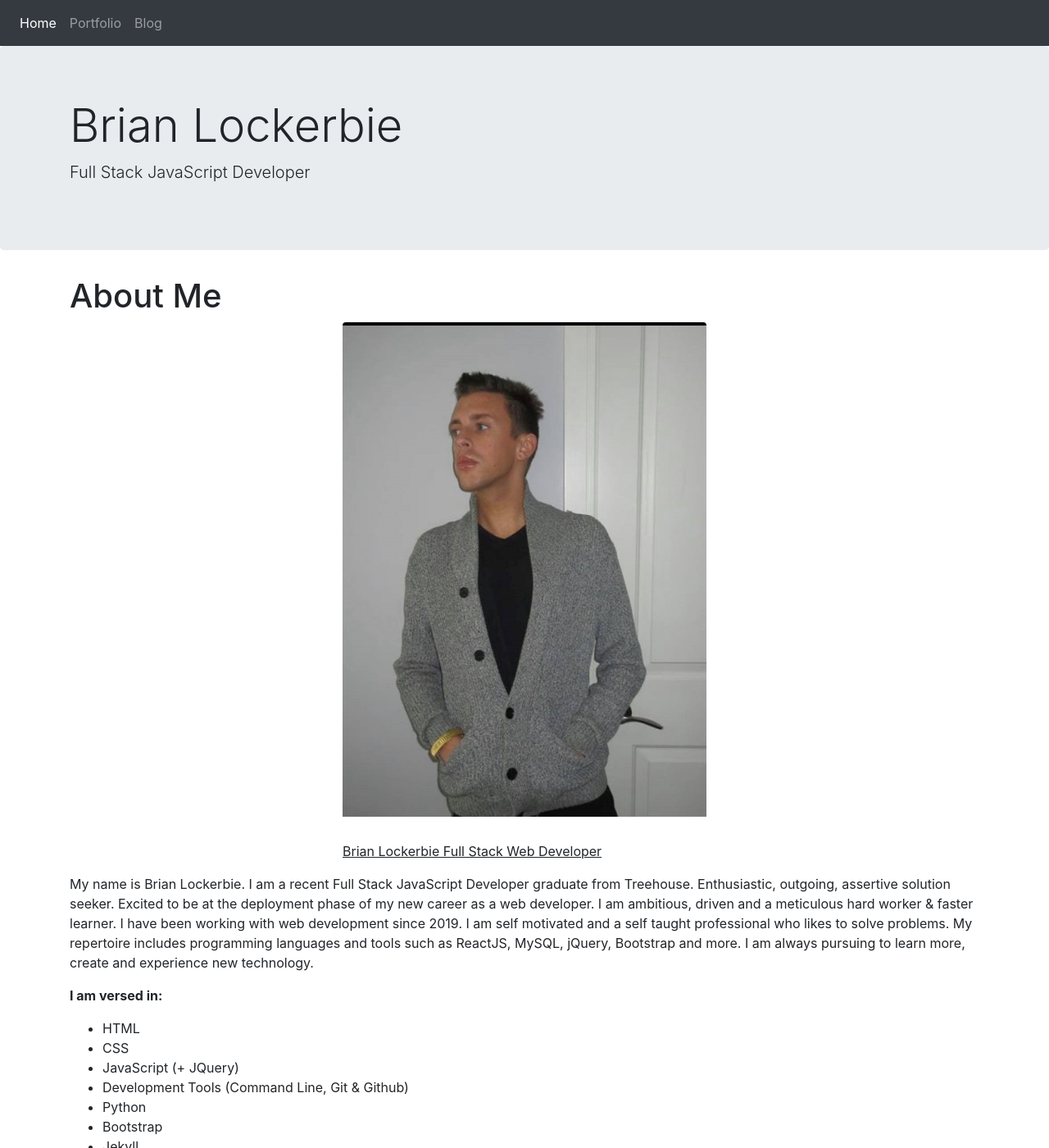
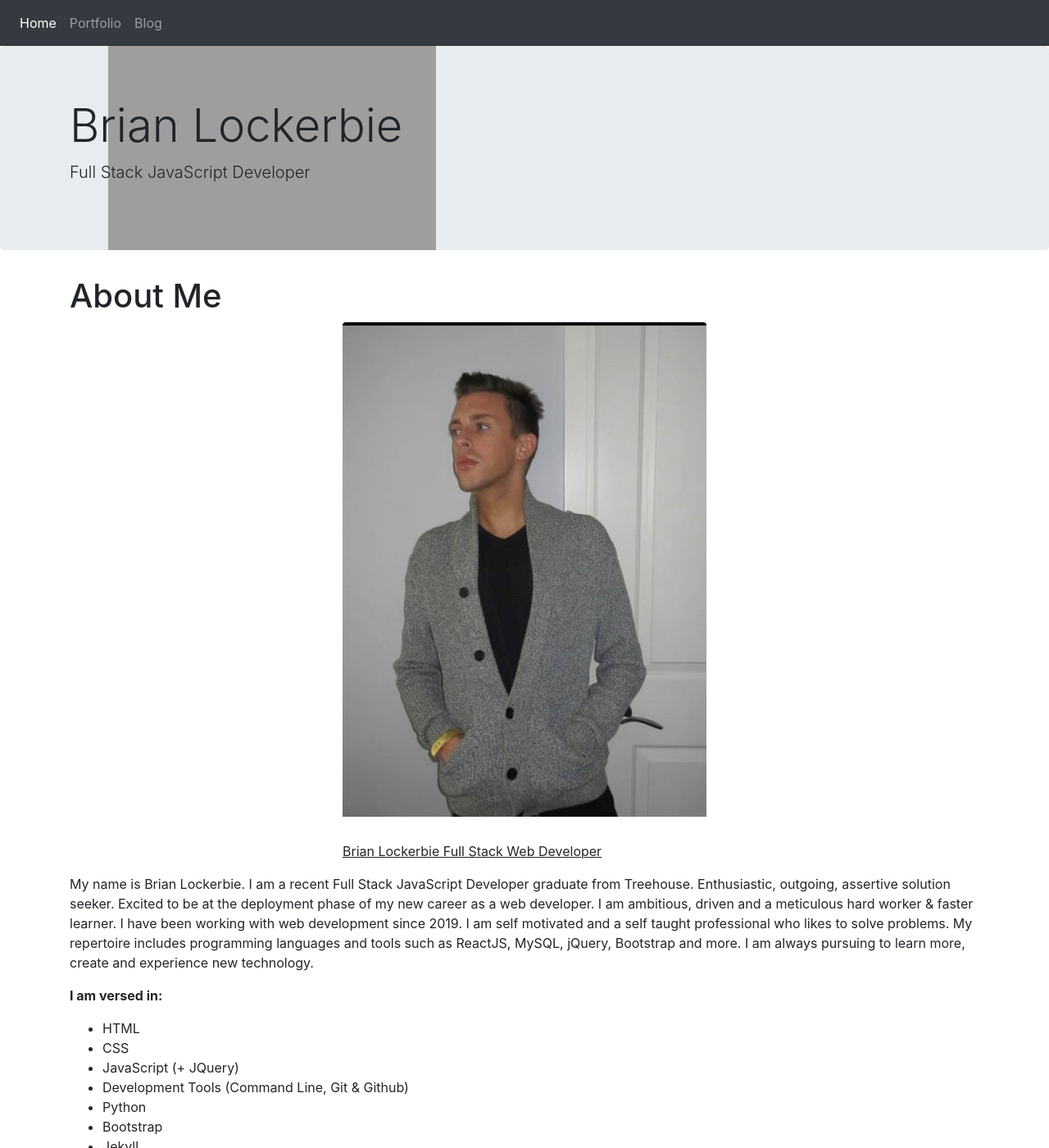
Before and after one commit to brianlockerbie/old-portfolio, a Jekyll site: the page built from index.html, in a window 1280 px wide and 1400 px high. Shown: the whole window at 82% size. Built offline with Jekyll 4.4.1, drawn with Linux system fonts in a browser that asks for light colours; nearby versions of some CDN libraries.

Commit message:
Background

```diff
--- a/_includes/navigation.html
+++ b/_includes/navigation.html
@@ -7,8 +7,8 @@
 		        {% for item in site.data.navigation %}
 	  	        <li class="nav-item">
    			             <a href="{{ site.baseurl }}{{ item.link }}" class="nav-link {% if page.url == item.link %}active {% endif %}{% if page.layout == 'post' and forloop.last == true %}active{% endif %}">{{ item.name }}</a>
-  		        {% endfor %}
-	      </li>
+				</li>
+				{% endfor %}
 	    </ul>
 	    </div>
 </nav>
--- a/_layouts/default.html
+++ b/_layouts/default.html
@@ -18,13 +18,13 @@
 	    </head>
 	    <body>
 		        {% include navigation.html %}
-		        <div class="jumbotron">
+		        <div class="jumbotron background">
 		          <div class="container">
 		            <h1 class="display-4">Brian Lockerbie</h1>
 		            <p class="lead">Full Stack JavaScript Developer</p>
 		          </div>
 		        </div>
-		        <div class="main-content animated fadeIn">
+		        <div class="main-content container animated fadeIn">
 			            <!-- Main Content -->
 			            {{ content }}
 			            <!-- /Main Content -->
--- a/index.html
+++ b/index.html
@@ -2,11 +2,11 @@
 layout: default
 title: Home
 ---
-<div class="container">
+<div>
 		<h1>About Me</h1>
 		<figure>
-			<img src="img/brian.jpg" class="rounded img-fluid mx-auto d-block thumb-nail" alt="Brian Lockerbie.">
-			<figcaption>Brian Lockerbie Full Stack Web Developer</figcaption>
+			    <img src="img/brian.jpg" class="rounded img-fluid mx-auto d-block thumb-nail" alt="Brian Lockerbie.">
+			    <figcaption>Brian Lockerbie Full Stack Web Developer</figcaption>
 		</figure>
 		<p>My name is Brian Lockerbie. I am a recent Full Stack JavaScript Developer graduate from Treehouse.
 	    Enthusiastic, outgoing, assertive solution seeker. Excited to be at the deployment phase of my new career
--- a/pages/blog.html
+++ b/pages/blog.html
@@ -3,7 +3,7 @@ layout: default
 title: Blog
 permalink: /blog/
 ---
-<div class="container">
+<div>
 	    <h1>Blog</h1>
 	    <ul>
 	      {% for post in site.posts %}
--- a/pages/portfolio.html
+++ b/pages/portfolio.html
@@ -3,7 +3,7 @@ layout: default
 title: Portfolio
 permalink: /portfolio/
 ---
-<div class="container">
+<div>
 	  <h1>Portfolio</h1>
 	  <div class="card mb-3">
 	    <img class="card-img-top" src="../img/screenshot_1.png" alt="Random Phrase Generator">
--- a/styles/styles.css
+++ b/styles/styles.css
@@ -18,7 +18,6 @@ body {
 /* Makes sure content isn't blocked by the footer */
 .main-content {
 	padding-bottom: 8em;
-  border-bottom: 2px #343a40 solid;
 }
 
 .blog-list {
@@ -47,6 +46,13 @@ figcaption {
   text-decoration: underline;
 }
 
+.background {
+  background-image: url('https://brianlockerbie.com/https%3A%2F%2Fstorage.googleapis.com%2Fcloud-images111%2Flaptop-office-internet-technology-177598.jpg?h=750&w=1260&s=00ad862095b834b828865d9482f5302e');
+  background-position: 15% 20%;
+  background-repeat: no-repeat;
+  border-radius: 0%;
+}
+
 .foot-text {
   font-size: .7em;
 }
@@ -63,7 +69,6 @@ figcaption {
   font-size: 1.7em;
 }
 
-
 @media only screen and (max-width: 1220px) {
   .post img {
     width: 50vw;
```
